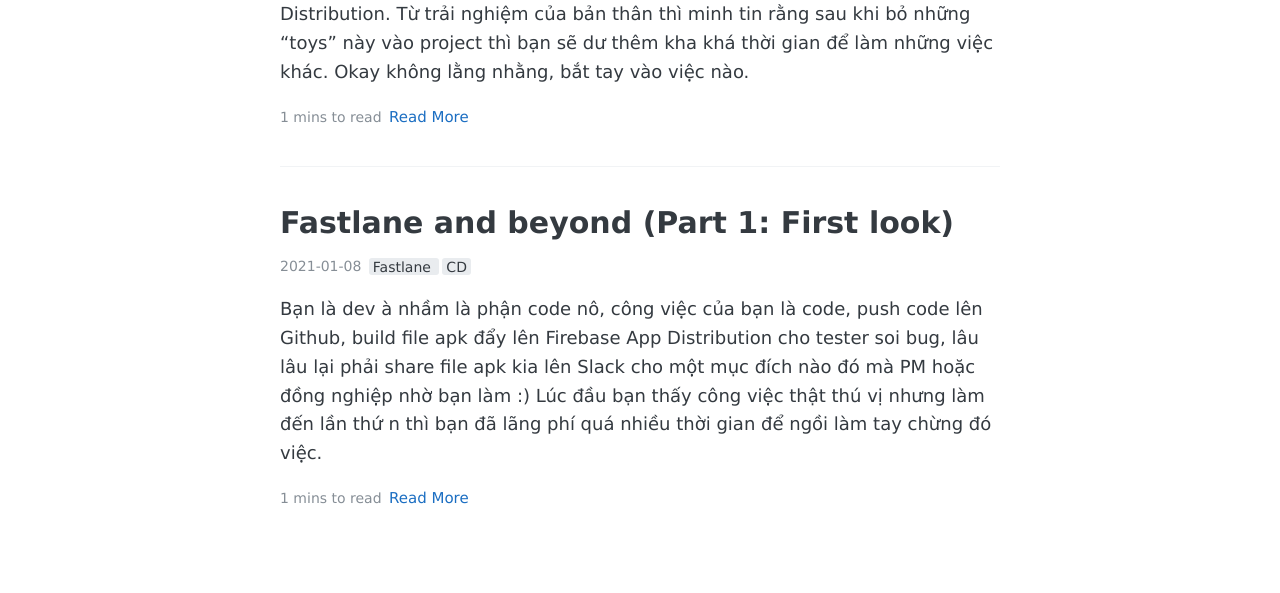
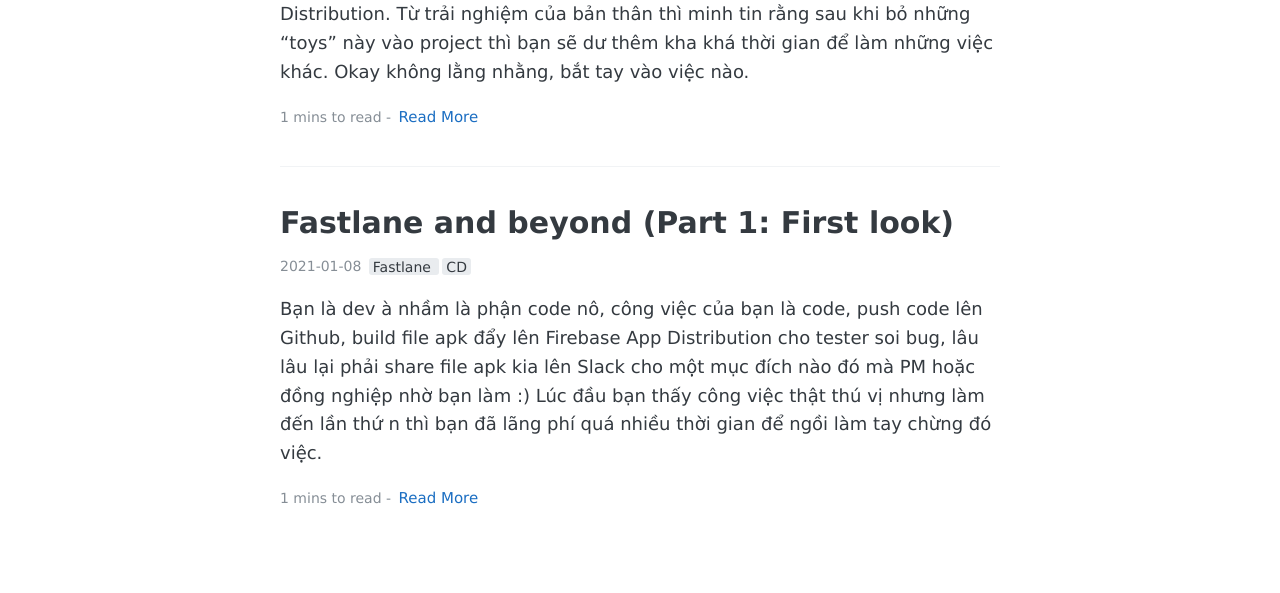
Before and after one commit to coder7eeN/coder7eeN.github.io, a Jekyll site: the page built from index.html, in a window 1280 px wide. Shown: the part 396-989 px from the top of the page. Built offline with Jekyll 4.4.1, drawn with Linux system fonts in a browser that asks for light colours; the list of posts is cut into pages by our own code.

Commit message:
chore: add read time

```diff
--- a/_includes/read-time.html
+++ b/_includes/read-time.html
@@ -1,4 +1,4 @@
 <span class="reading-time" title="Estimate read time">
     {% assign words=include.content | strip_html | number_of_words %}
-    {{ words | divided_by: 180 | plus: 1 }} mins to read
+    {{ words | divided_by: 180 | plus: 1 }} mins
 </span>
--- a/_layouts/post.html
+++ b/_layouts/post.html
@@ -10,7 +10,7 @@
       {{ page.date | date: "%Y-%m-%d" }}
     </span>
 
-    <span class="read-time">
+    <span class="meta">
       {% include read-time.html content=content %}
     </span>
 
--- a/index.html
+++ b/index.html
@@ -33,8 +33,8 @@
         {{ post.excerpt }}
       </div>
 
-      <span class="read-time">
-        {% include read-time.html content=content %}
+      <span class="meta">
+        {% include read-time.html content=content %} to read -
       </span>
 
       <a href="{{ site.baseurl }}{{ post.url }}" class="read-more">Read More</a>
--- a/style.scss
+++ b/style.scss
@@ -421,7 +421,7 @@
     margin-right: 3px;
   }
 
-  .read-time {
+  .meta {
     font-weight: 300;
     font-size: $small-font-size;
     color: $base-lighten-color;
```
